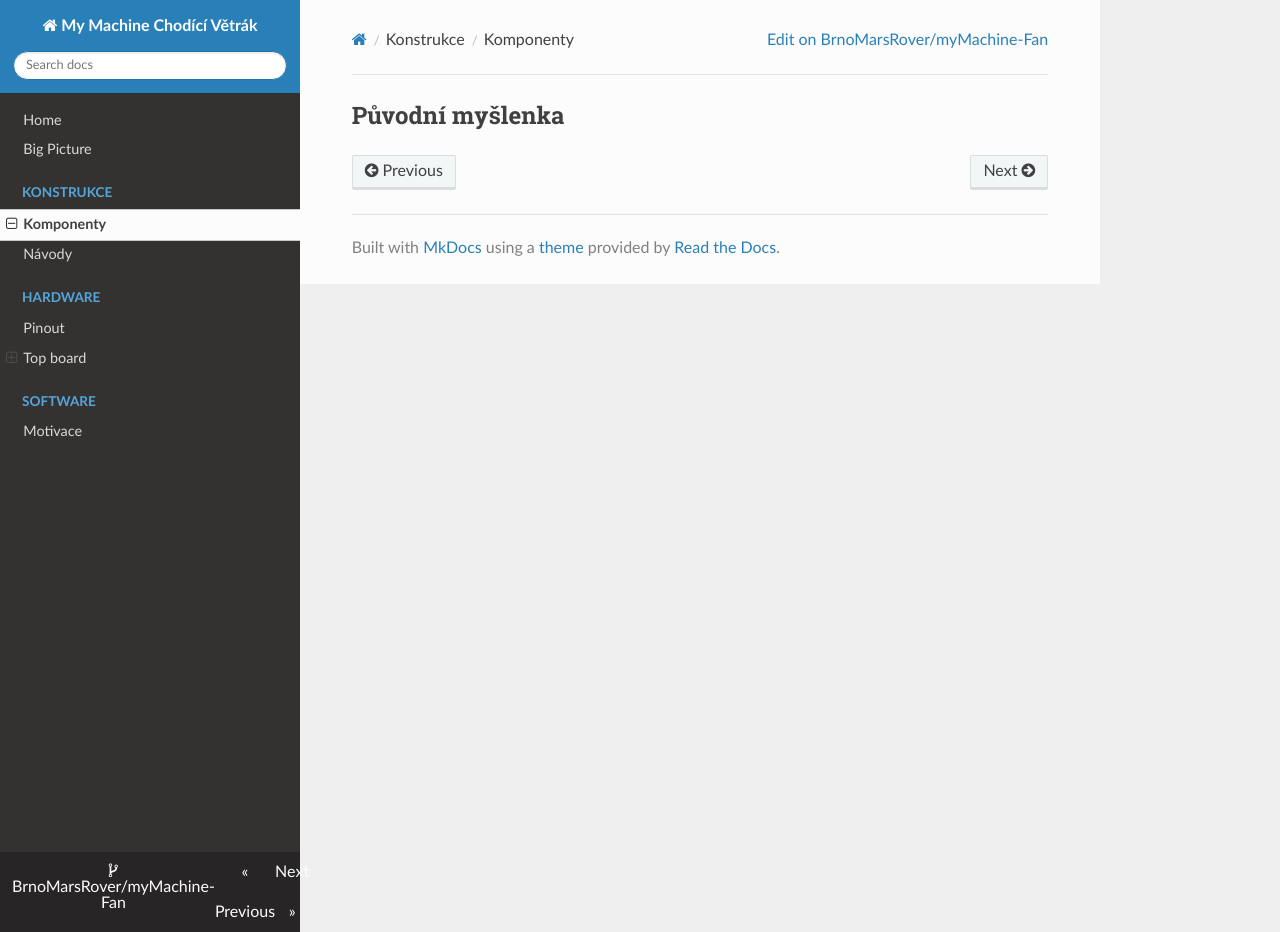
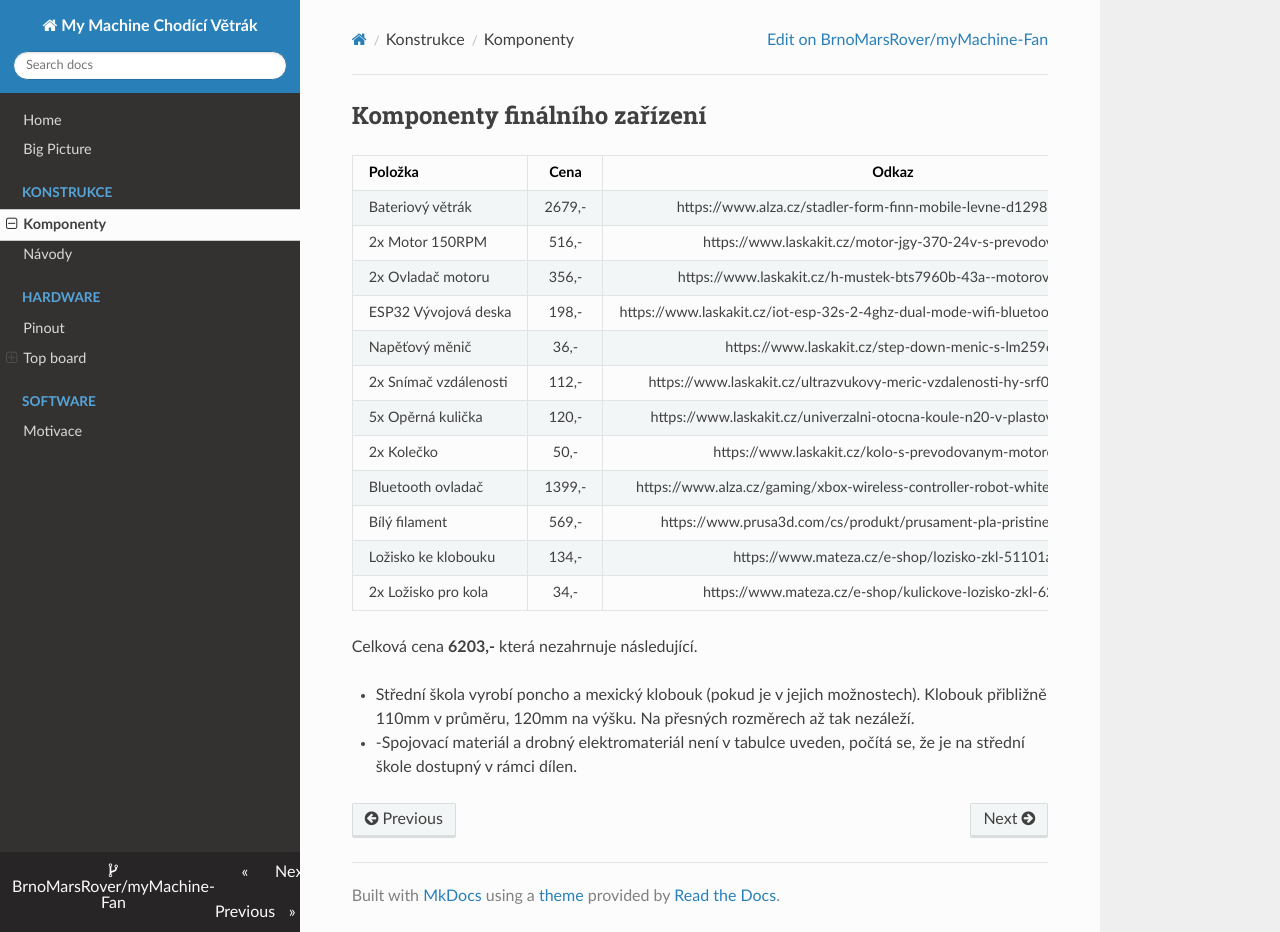
Before and after one commit to BrnoMarsRover/myMachine-Fan, an MkDocs documentation site: the page built from docs/construction/komponenty.md, in a window 1280 px wide and 932 px high. Built offline with MkDocs 1.6.1, drawn with Linux system fonts in a browser that asks for light colours; nearby versions of some CDN libraries.

Commit message:
adds componentsL

```diff
--- a/docs/construction/komponenty.md
+++ b/docs/construction/komponenty.md
@@ -1 +1,22 @@
-## Původní myšlenka
+## Komponenty finálního zařízení
+
+| Položka               |  Cena  |                                       Odkaz                                        | Již zakoupeno |
+|:----------------------|:------:|:----------------------------------------------------------------------------------:|:-------------:|
+| Bateriový větrák      | 2679,- |          https://www.alza.cz/stadler-form-finn-mobile-levne-d12981822.htm          |      Ano      |
+| 2x Motor 150RPM       | 516,-  |              https://www.laskakit.cz/motor-jgy-370-24v-s-prevodovkou/              |      Ne       |
+| 2x Ovladač motoru     | 356,-  |           https://www.laskakit.cz/h-mustek-bts7960b-43a--motorovy-modul/           |      Ne       |
+| ESP32 Vývojová deska  | 198,-  | https://www.laskakit.cz/iot-esp-32s-2-4ghz-dual-mode-wifi-bluetooth-rev-1--cp2102/ |      Ne       |
+| Napěťový měnič        |  36,-  |                 https://www.laskakit.cz/step-down-menic-s-lm2596/                  |      Ne       |
+| 2x Snímač vzdálenosti | 112,-  |    https://www.laskakit.cz/ultrazvukovy-meric-vzdalenosti-hy-srf05--2-400-cm/      |      Ne       |
+| 5x Opěrná kulička     | 120,-  |     https://www.laskakit.cz/univerzalni-otocna-koule-n20-v-plastovem-pouzdre/      |      Ne       |
+| 2x Kolečko            |  50,-  |                https://www.laskakit.cz/kolo-s-prevodovanym-motorem/                |      Ne       |
+| Bluetooth ovladač     | 1399,- |    https://www.alza.cz/gaming/xbox-wireless-controller-robot-white-d6133564.htm    |      Ne       |
+| Bílý filament         | 569,-  |        https://www.prusa3d.com/cs/produkt/prusament-pla-pristine-white-1kg/        |      Ne       |
+| Ložisko ke klobouku   | 134,-  |                  https://www.mateza.cz/e-shop/lozisko-zkl-51101a                   |      Ne       |
+| 2x Ložisko pro kola   |  34,-  |             https://www.mateza.cz/e-shop/kulickove-lozisko-zkl-626-2z              |      Ne       |
+
+Celková cena **6203,-** která nezahrnuje následující.
+
+- Střední škola vyrobí poncho a mexický klobouk (pokud je v jejich možnostech). Klobouk přibližně 110mm v průměru, 120mm na výšku. Na přesných rozměrech až tak nezáleží.
+
+- -Spojovací materiál a drobný elektromateriál není v tabulce uveden, počítá se, že je na střední škole dostupný v rámci dílen.
```
